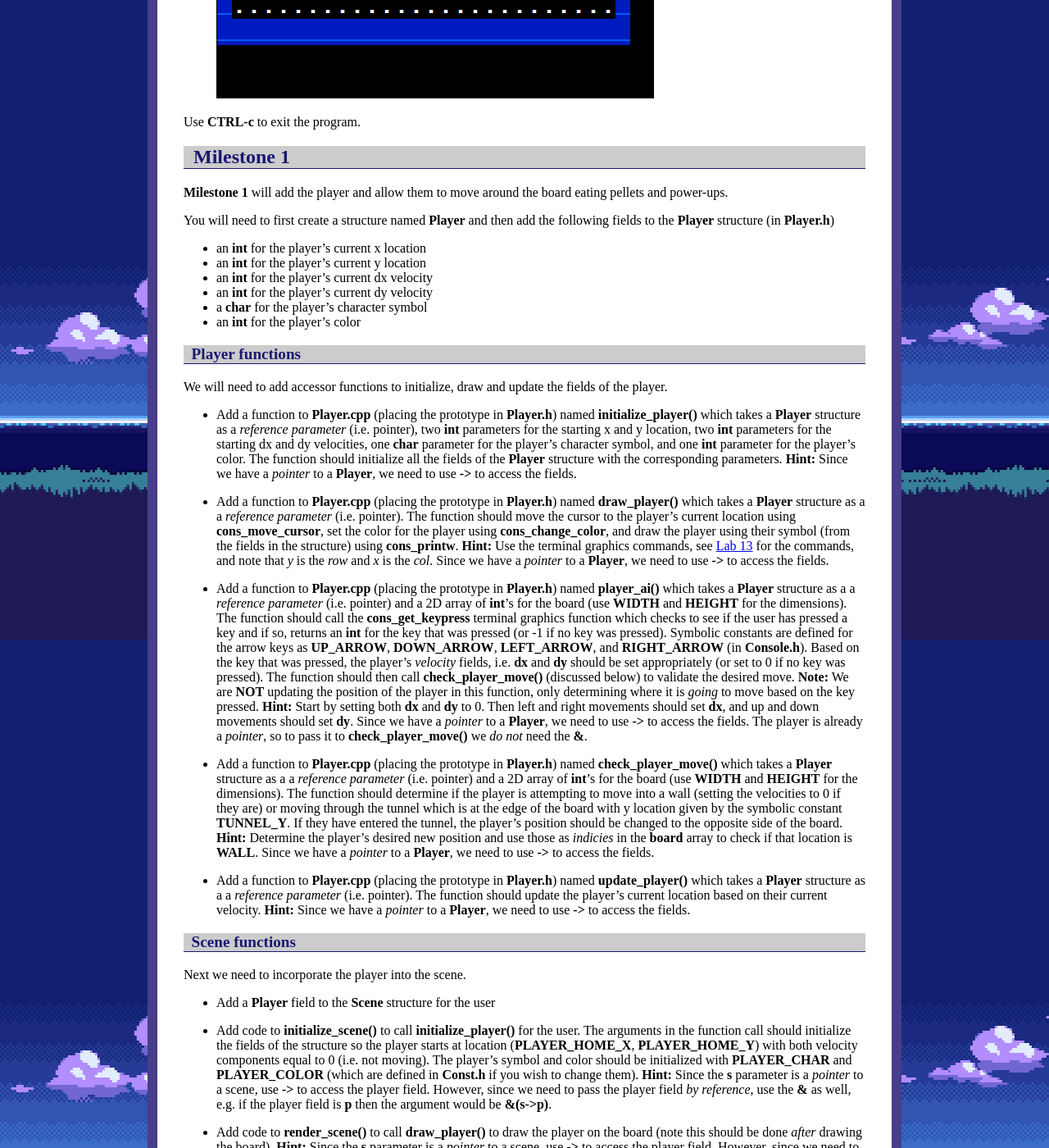
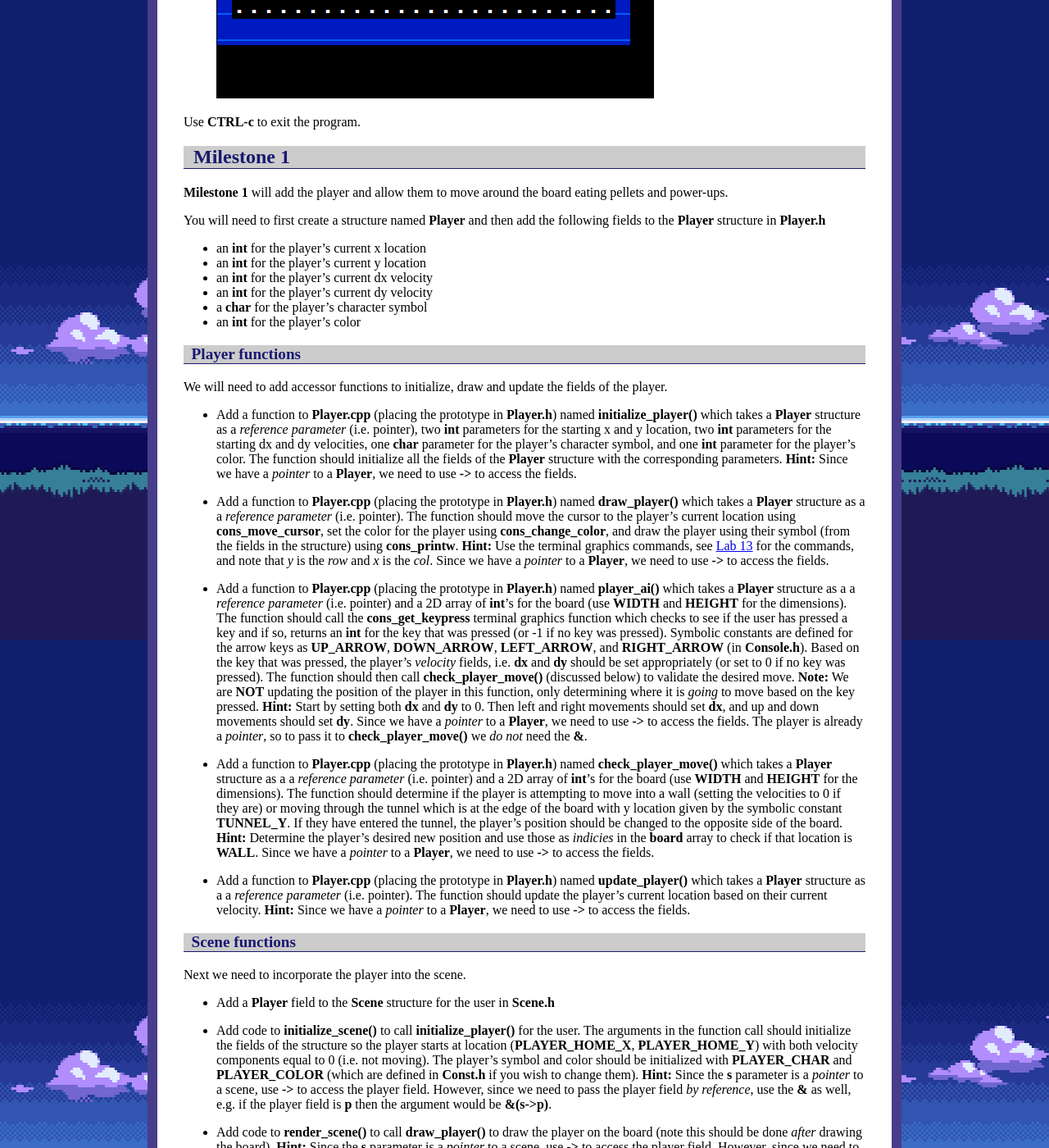
Before and after one commit to ycpcs/cs101-fall2023, a Jekyll site: the page built from assign/assign06.md, in a window 1280 px wide and 1400 px high, scrolled down 3720 px. Shown: the whole window at 82% size. Built offline with Jekyll 4.4.1, drawn with Linux system fonts in a browser that asks for light colours.

Commit message:
update assign 6
update assign 6

```diff
--- a/assign/assign06.md
+++ b/assign/assign06.md
@@ -129,7 +129,7 @@ Use **CTRL-c** to exit the program.
 
 **Milestone 1** will add the player and allow them to move around the board eating pellets and power-ups.
 
-You will need to first create a structure named **Player** and then add the following fields to the **Player** structure (in **Player.h**)
+You will need to first create a structure named **Player** and then add the following fields to the **Player** structure in **Player.h**
 
 -   an **int** for the player's current x location
 -   an **int** for the player's current y location
@@ -156,7 +156,7 @@ We will need to add accessor functions to initialize, draw and update the fields
 
 Next we need to incorporate the player into the scene.
 
--   Add a **Player** field to the **Scene** structure for the user
+-   Add a **Player** field to the **Scene** structure for the user in **Scene.h**
 
 -   Add code to **initialize_scene()** to call **initialize_player()** for the user. The arguments in the function call should initialize the fields of the structure so the player starts at location (**PLAYER_HOME_X**, **PLAYER_HOME_Y**) with both velocity components equal to 0 (i.e. not moving). The player's symbol and color should be initialized with **PLAYER_CHAR** and **PLAYER_COLOR** (which are defined in **Const.h** if you wish to change them). **Hint:** Since the **s** parameter is a *pointer* to a scene, use **->** to access the player field. However, since we need to pass the player field *by reference*, use the **&** as well, e.g. if the player field is **p** then the argument would be **&(s->p)**.
 
```
